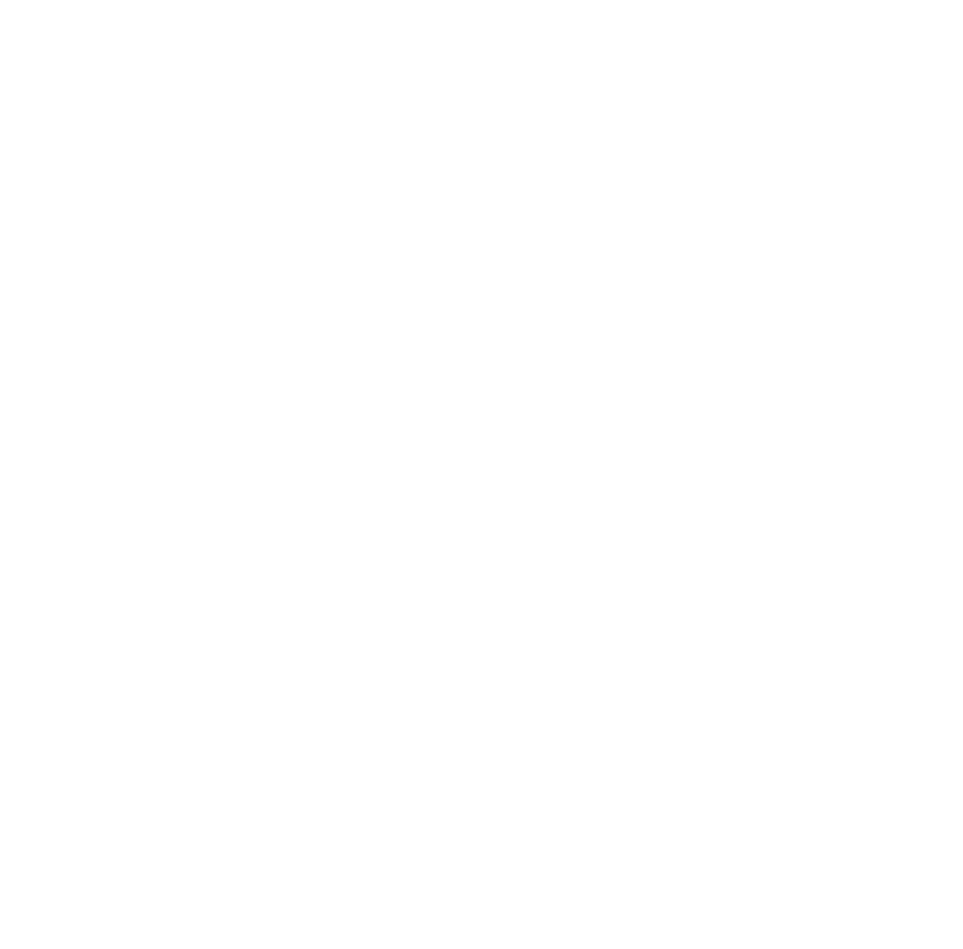
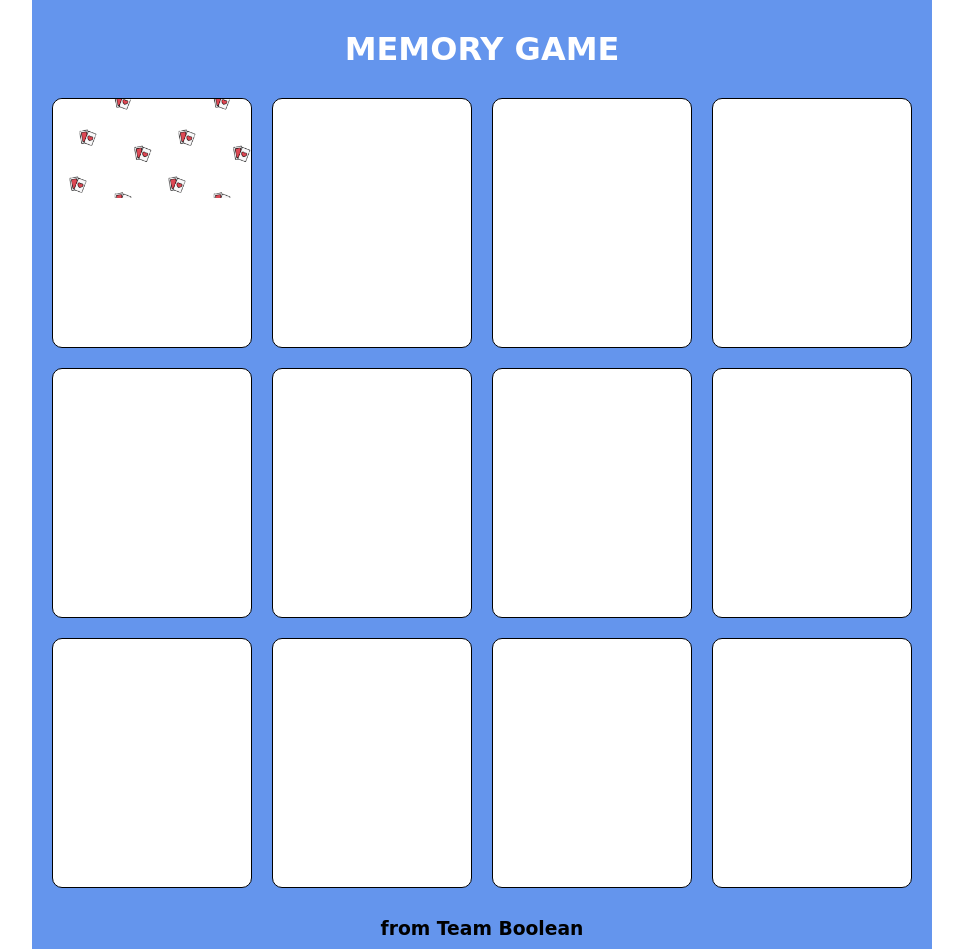
Before and after one commit to SimoneSaramondi/html-css-memory, a plain HTML site: page index.html in a window 1280 px wide. Shown: the whole page, without its empty margins (158-1121 px from the left). Before the commit the page ends 800 px from the top, so only its background shows below. Drawn offline with Linux system fonts and the light colour scheme.

Commit message:
middle commit

```diff
--- a/index.html
+++ b/index.html
@@ -8,6 +8,33 @@
     <link rel="stylesheet" href="style.css">
 </head>
 <body>
-
+    <header>
+        <h1>MEMORY GAME</h1>
+    </header>
+    <main class="container">
+        <div class="row">
+            <div class="card">
+                <img src="img/pattern.png" alt="Pattern">
+            </div>
+            <div class="card"></div>
+            <div class="card"></div>
+            <div class="card"></div>
+        </div>
+        <div class="row">
+            <div class="card"></div>
+            <div class="card"></div>
+            <div class="card"></div>
+            <div class="card"></div>
+        </div>
+        <div class="row">
+            <div class="card"></div>
+            <div class="card"></div>
+            <div class="card"></div>
+            <div class="card"></div>
+        </div>
+    </main>
+    <footer>
+        <h3>from Team Boolean</h3>
+    </footer>
 </body>
 </html>
--- a/style.css
+++ b/style.css
@@ -3,3 +3,45 @@
     margin: 0;
     box-sizing: border-box;
 }
+body{
+    width: 900px;
+    margin: auto;
+
+}
+header{
+    text-align: center;
+    font-family: 'Oi', cursive;
+    color: white;
+    padding: 30px;
+    background-color: cornflowerblue;
+}
+.container::after{
+    content: "";
+    display: table;
+    clear: both;
+}
+main{
+    background-color: cornflowerblue;
+    height: 810px;
+}
+.card{
+    width: 200px;
+    height: 250px;
+    float: left;
+    background-color: white;
+    border: 1px solid black;
+    border-radius: 10px;
+    margin-left: 20px;
+    margin-bottom: 20px;
+}
+footer{
+    padding: 10px;
+    text-align: center;
+    font-family: 'Oi', cursive;
+    color: black;
+    background-color: cornflowerblue;
+}
+img{
+    width: 100%;
+    border-radius: 10px;
+}
```
